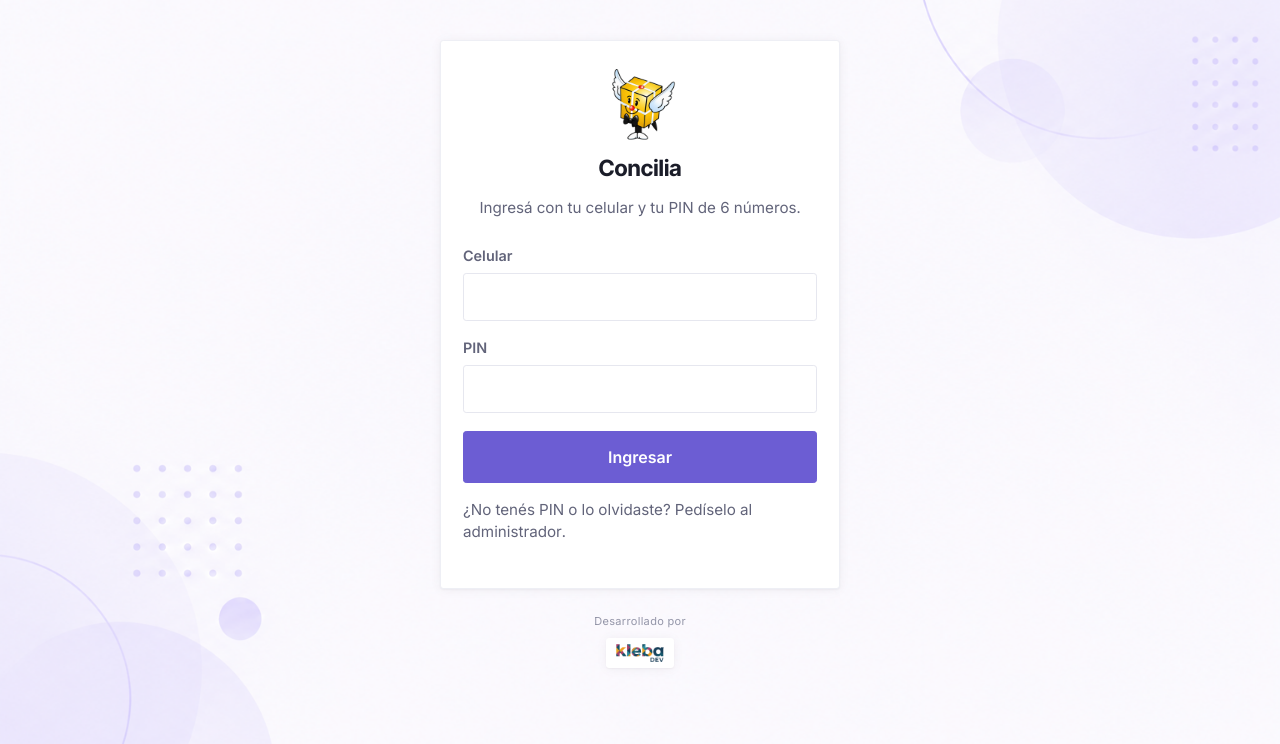
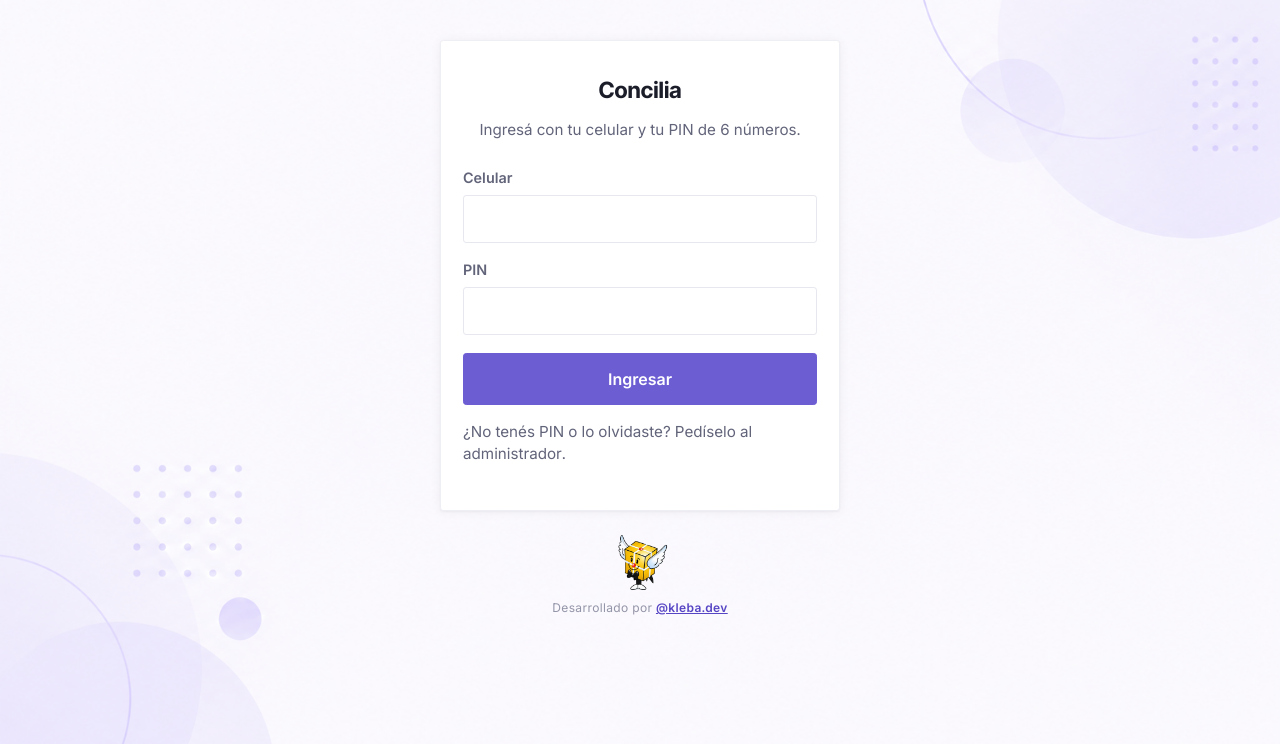
Before and after one commit to maricle/concilia, a FastAPI app: page /m/login in a window 1280 px wide. Shown: the part 56-800 px from the top of the page. Run offline with FastAPI, Linux system fonts and the light colour scheme; parts of the project's set-up code (start-up, migrations or seed data) failed here and were passed over.

Commit message:
Pie con el logo de Demonte y credito "Desarrollado por @kleba.dev" con link a Instagram
Componente compartido partials/_pie_marca.html en la barra lateral del panel, el login del panel y el login del celular; se saca el logo de Kleba Dev y el CSS que quedaba sin uso.

```diff
--- a/app/static/m/m.css
+++ b/app/static/m/m.css
@@ -147,8 +147,9 @@ input:focus, select:focus { outline: none; border-color: var(--accent); box-shad
 .m-login { max-width: 400px; margin: 24px auto 0; }
 .m-login .m-tarjeta { padding: 28px 22px; }
 .m-login-titulo { text-align: center; margin-bottom: 8px; }
-.m-login-titulo img { width: 72px; height: 72px; }
-.m-pie { margin-top: 24px; text-align: center; }
-.m-pie .txt { font-size: 11px; color: var(--text-muted); letter-spacing: .03em; margin-bottom: 8px; }
-.m-pie .logo-chip { display: inline-flex; background: #fff; border-radius: var(--radius); padding: 6px 10px; box-shadow: var(--shadow-card); }
-.m-pie img { height: 18px; width: auto; display: block; }
+.m-pie { margin-top: 24px; }
+/* Pie compartido (partials/_pie_marca.html): logo de Demonte + credito. */
+.pie-marca { text-align: center; }
+.pie-marca-logo { width: 56px; height: 56px; display: block; margin: 0 auto 8px; }
+.pie-marca-credito { font-size: 12px; letter-spacing: .03em; color: var(--text-muted); }
+.pie-marca-credito a { color: var(--accent-strong); font-weight: 600; }
--- a/app/templates/base.html
+++ b/app/templates/base.html
@@ -67,8 +67,7 @@
       <button class="rounded-circle border-0" id="sidebarToggle" title="Plegar/expandir menu"></button>
     </div>
     <li class="sidebar-footer">
-      <div class="txt">Desarrollado por</div>
-      <div class="logo-chip"><img src="/static/img/kleba-logo.png" alt="Kleba Dev"></div>
+      {% include "partials/_pie_marca.html" %}
     </li>
   </ul>
   <div id="content-wrapper" class="d-flex flex-column">
--- a/app/templates/login.html
+++ b/app/templates/login.html
@@ -23,8 +23,7 @@
     </div>
   </div>
   <div class="login-footer mt-4">
-    <div class="txt">Desarrollado por</div>
-    <div class="logo-chip d-inline-flex"><img src="/static/img/kleba-logo.png" alt="Kleba Dev" class="login-footer-logo"></div>
+    {% include "partials/_pie_marca.html" %}
   </div>
 </div>
 {% endblock %}
--- a/app/templates/m/login.html
+++ b/app/templates/m/login.html
@@ -5,7 +5,6 @@
 <div class="m-login">
   <div class="m-tarjeta">
     <div class="m-login-titulo">
-      <img src="/static/iconos/favicon-192.png" alt="">
       <h1>Concilia</h1>
       <p class="m-ayuda">Ingresá con tu celular y tu PIN de 6 números.</p>
     </div>
@@ -20,8 +19,7 @@
     <p class="m-ayuda">¿No tenés PIN o lo olvidaste? Pedíselo al administrador.</p>
   </div>
   <div class="m-pie">
-    <div class="txt">Desarrollado por</div>
-    <div class="logo-chip"><img src="/static/img/kleba-logo.png" alt="Kleba Dev"></div>
+    {% include "partials/_pie_marca.html" %}
   </div>
 </div>
 {% endblock %}
--- /dev/null
+++ b/app/templates/partials/_pie_marca.html
@@ -0,0 +1,7 @@
+{# Pie con la marca del cliente y el credito del desarrollador. Se usa en la
+   barra lateral del panel, en el login del panel y en el login del celular;
+   los colores segun el fondo los define cada hoja de estilos (.pie-marca). #}
+<div class="pie-marca">
+  <img src="/static/iconos/favicon-192.png" alt="Demonte" class="pie-marca-logo">
+  <div class="pie-marca-credito">Desarrollado por <a href="https://www.instagram.com/kleba.dev" target="_blank" rel="noopener noreferrer">@kleba.dev</a></div>
+</div>
```
Also changed, not shown: app/static/css/custom.css (+8 -24 lines), tests/test_operador_web_pwa.py (+8 -0 lines).
